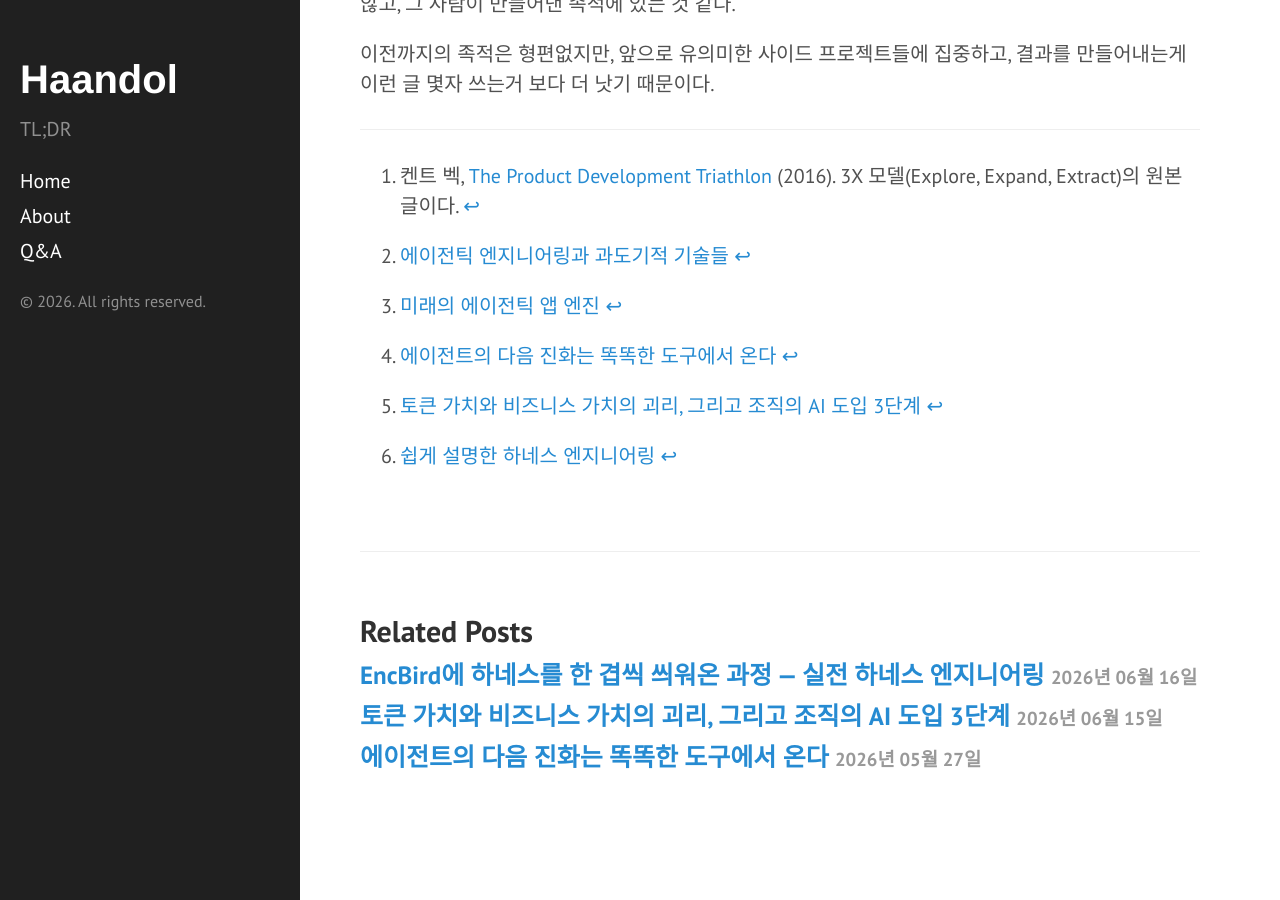
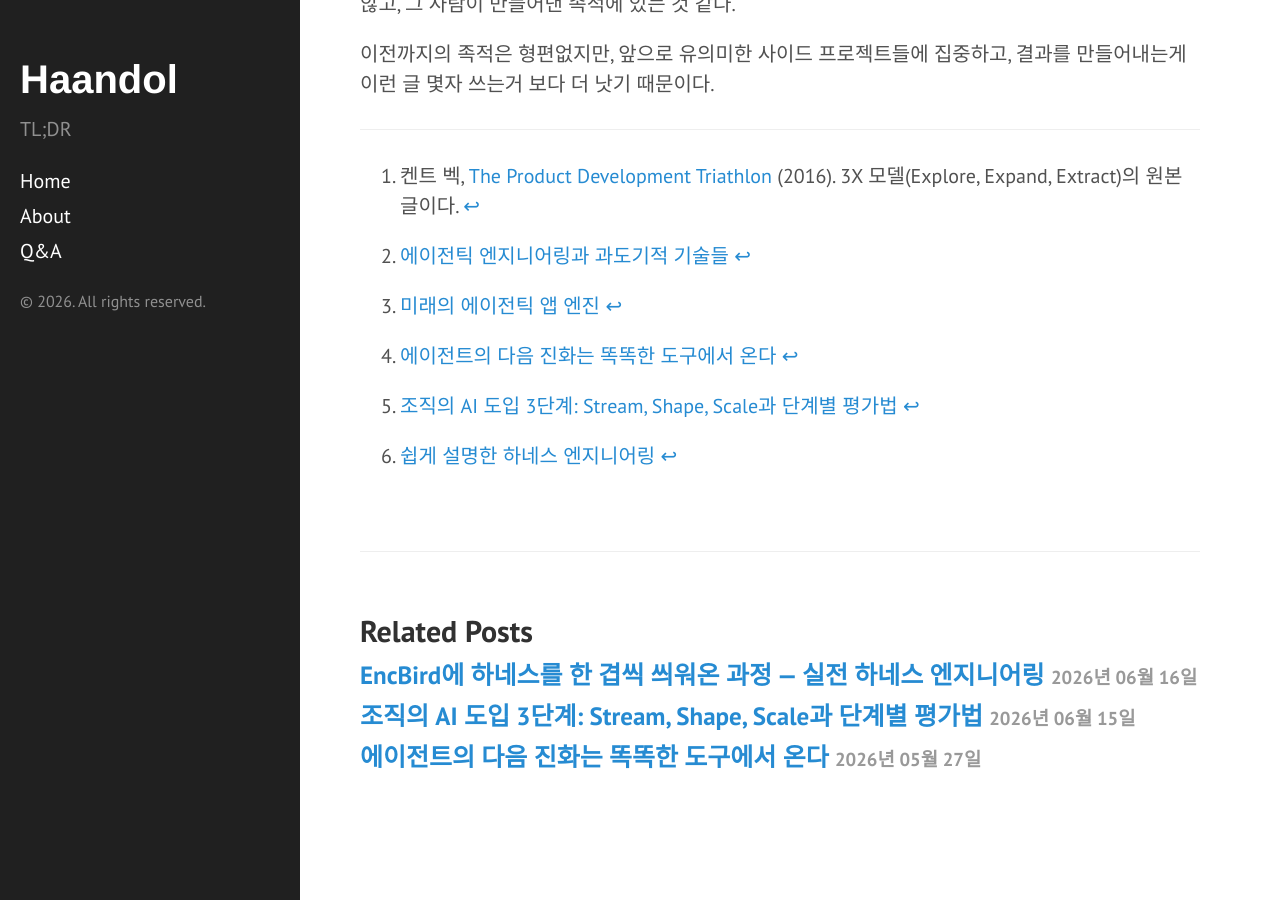
Before and after one commit to haandol/haandol.github.com, a Jekyll site: the page built from _posts/2026-06-12-lens-for-agentic-engineering.md, in a window 1280 px wide and 900 px high, scrolled down 6407 px. Built offline with Jekyll 4.4.1, drawn with Linux system fonts in a browser that asks for light colours; comment, search, counter and statistics services are not loaded.

Commit message:
retitle and reslug 06-15 post to focus on org AI adoption 3S stages
Co-Authored-By: Claude Opus 4.8 (1M context) <noreply@anthropic.com>

```diff
--- a/_posts/2026-06-12-lens-for-agentic-engineering.md
+++ b/_posts/2026-06-12-lens-for-agentic-engineering.md
@@ -214,4 +214,4 @@ LLM이 지금 수준에서 발전을 멈춰서 결국 소프트웨어 엔지니
 
 [^5]: 켄트 벡, [The Product Development Triathlon](https://medium.com/@kentbeck_7670/the-product-development-triathlon-6464e2763c46) (2016). 3X 모델(Explore, Expand, Extract)의 원본 글이다.
 
-[^6]: [토큰 가치와 비즈니스 가치의 괴리, 그리고 조직의 AI 도입 3단계](/2026/06/15/closing-the-token-value-gap/)
+[^6]: [조직의 AI 도입 3단계: Stream, Shape, Scale과 단계별 평가법](/2026/06/15/organizational-ai-adoption-3s/)
--- a/_posts/2026-06-15-closing-the-token-value-gap.md
+++ b/_posts/2026-06-15-organizational-ai-adoption-3s.md
@@ -1,6 +1,6 @@
 ---
 layout: post
-title: "토큰 가치와 비즈니스 가치의 괴리, 그리고 조직의 AI 도입 3단계"
+title: "조직의 AI 도입 3단계: Stream, Shape, Scale과 단계별 평가법"
 excerpt: The gap between token price and business value is closed by harness engineering, and organizations should adopt AI through three S-stages — Stream, Shape, Scale
 author: haandol
 email: ldg55d@gmail.com
```
